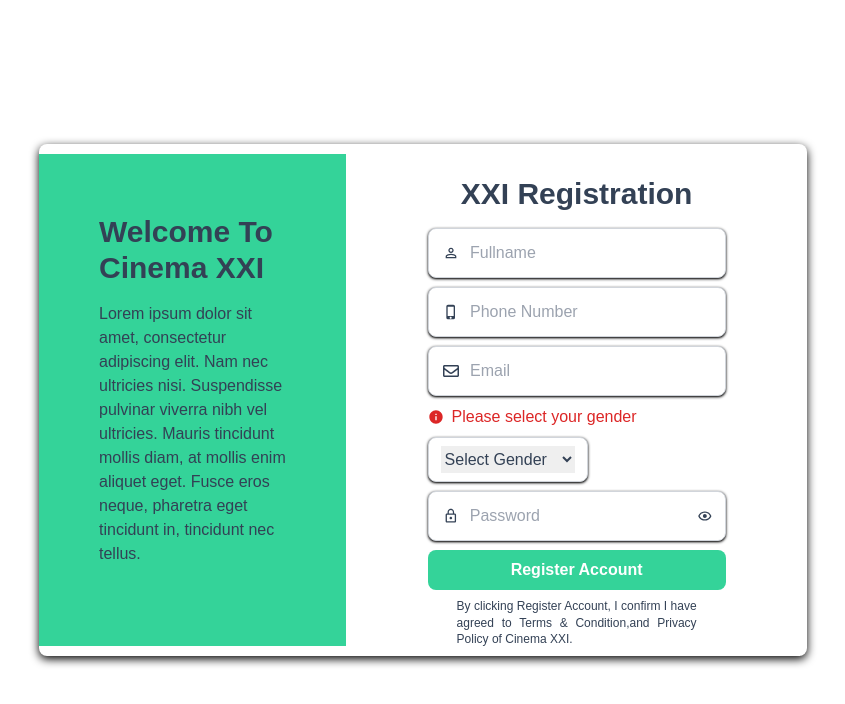
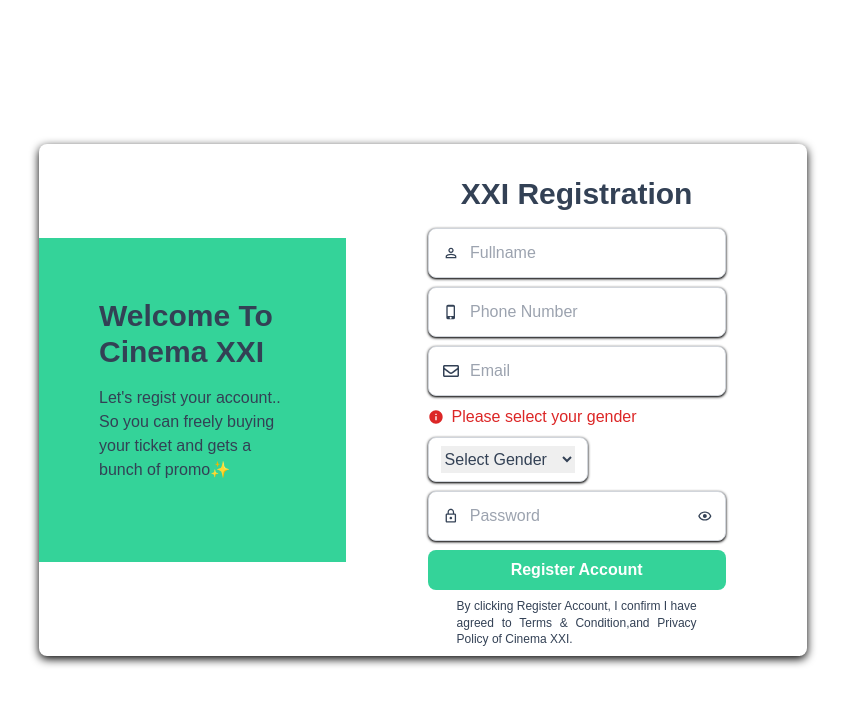
Before and after one commit to PatriciaCindyLiunadi/cinema-xxi, a Next.js app: page /register in a window 1280 px wide. Shown: the top 704 px of the page, without its empty margins (217-1062 px from the left). Built offline with nearby package versions, Linux system fonts and the light colour scheme.

Commit message:
Update Welcome card

```diff
--- a/src/pages/register.js
+++ b/src/pages/register.js
@@ -97,14 +97,16 @@
                 {/* Container */}
                 <div className="bg-white flex flex-col items-center max-w-screen-md overflow-hidden rounded-lg shadow-[0_3px_10px_rgb(0,0,0,1)] space-y-8 w-full md:flex-row text-slate-700">
                     {/* Welcome gradient-to-t from-emerald-400 to-stone-100  */}
-                    <div className="bg-emerald-400 flex flex-col items-center p-10 w-full md:w-2/5 text-white">
-                        <div className="flex flex-col justify-center items-start text-left text-slate-700 w-full p-5">
+                    <div className="bg-emerald-400 flex flex-col items-center p-10 w-full md:w-2/5 md:h-4/5 text-white">
+                        <div className="flex flex-col justify-center items-start text-left text-slate-700 w-full p-5 mx-auto h-full">
                         <h2 className="text-3xl font-bold mb-4 ">Welcome To Cinema XXI</h2>
-                        <p className="text-base font-normal mb-5">
-                            Lorem ipsum dolor sit amet, consectetur adipiscing elit. Nam nec
+                        <p className="text-base font-normal mb-5 h-full">
+                        {/* Lorem ipsum dolor sit amet, consectetur adipiscing elit. Nam nec
                             ultricies nisi. Suspendisse pulvinar viverra nibh vel ultricies.
                             Mauris tincidunt mollis diam, at mollis enim aliquet eget. Fusce
-                            eros neque, pharetra eget tincidunt in, tincidunt nec tellus.
+                            eros neque, pharetra eget tincidunt in, tincidunt nec tellus. */}
+                            Let's regist your account..
+                            So you can freely buying your ticket and gets a bunch of promo✨
                         </p>
                         </div>
                     </div>
```
